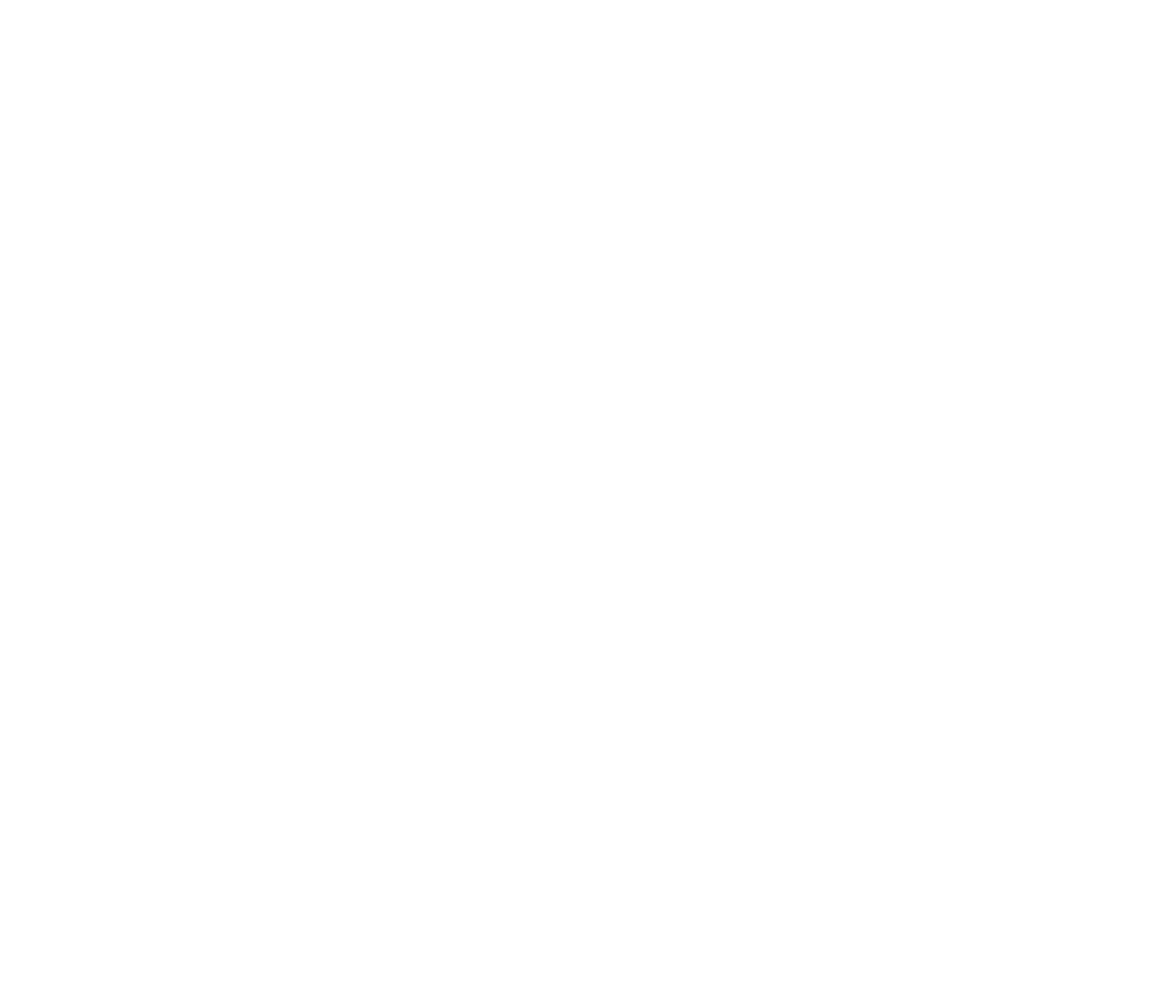
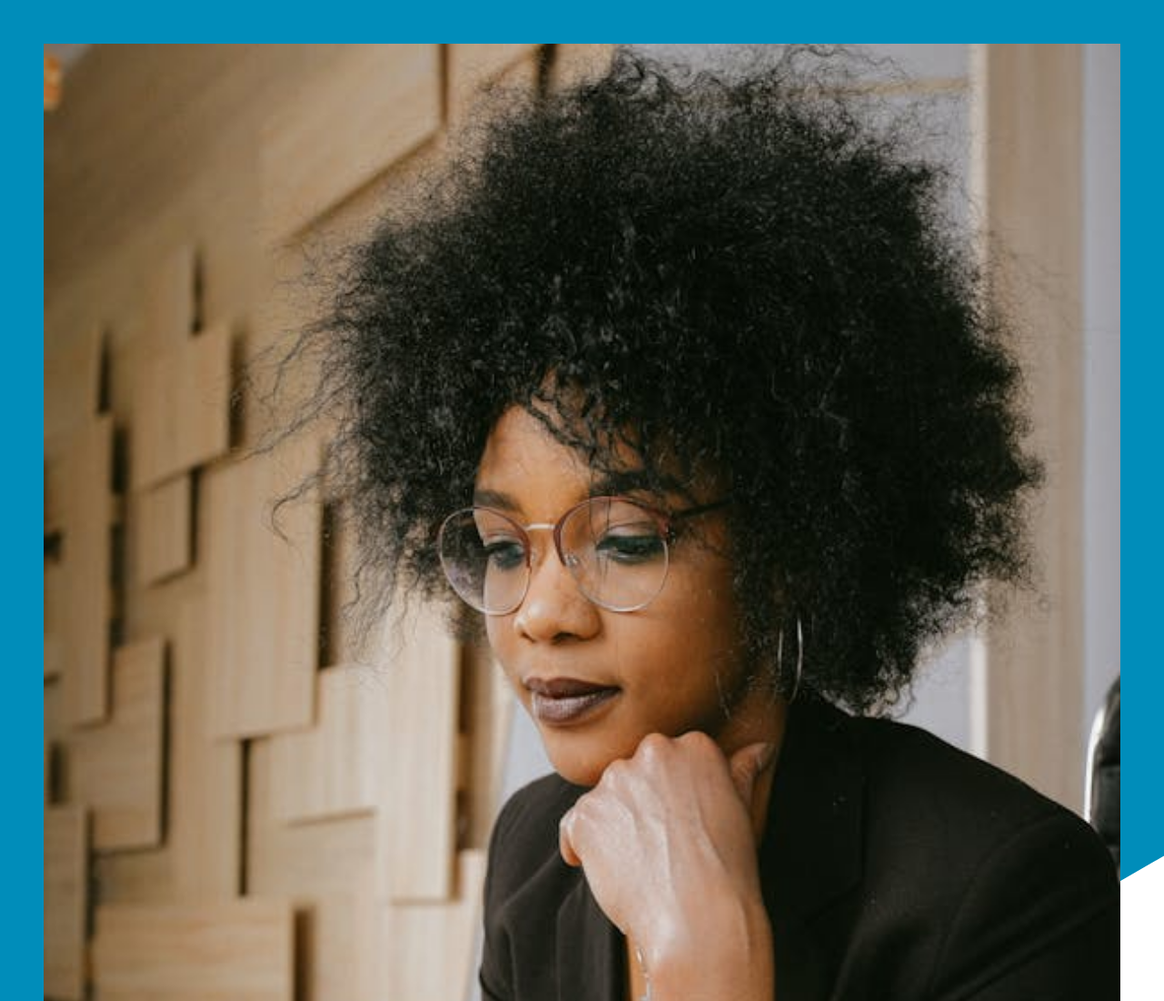
Before and after one commit to Murfew/Homepage, a website built with webpack: page src/index.html in a window 1280 px wide. Shown: the top 1100 px of the page at 91% size. Before the commit the page ends 800 px from the top, so only its background shows below. Built offline with nearby package versions, Linux system fonts and the light colour scheme; a web font is replaced by a local one.

Commit message:
added the blue accent and profile picture

```diff
--- a/src/index.html
+++ b/src/index.html
@@ -13,5 +13,11 @@
       rel="stylesheet"
     />
   </head>
-  <body></body>
+  <body>
+    <header>
+      <div class="image-wrapper">
+        <img src="../ressources/images/portrait1.jpeg" alt="Profile Photo" />
+      </div>
+    </header>
+  </body>
 </html>
--- a/src/style.css
+++ b/src/style.css
@@ -0,0 +1,46 @@
+* {
+  font-family: Roboto;
+  box-sizing: border-box;
+  margin: 0;
+  padding: 0;
+}
+
+h1,
+h2,
+h3,
+h4,
+h5,
+h6 {
+  font-family: "Playfair Display";
+}
+
+body {
+  width: 100%;
+  overflow-x: hidden;
+}
+
+.image-wrapper {
+  position: relative;
+  width: 100%;
+  padding: 3rem;
+  overflow: hidden;
+}
+
+.image-wrapper img {
+  height: auto;
+  width: 100%;
+  margin: 0 auto;
+  display: block;
+}
+
+.image-wrapper::before {
+  content: "";
+  position: absolute;
+  top: -50%;
+  left: -20%;
+  width: 140%;
+  height: 120%;
+  background-color: #008dba;
+  z-index: -1;
+  transform: skewY(-30deg);
+}
```
